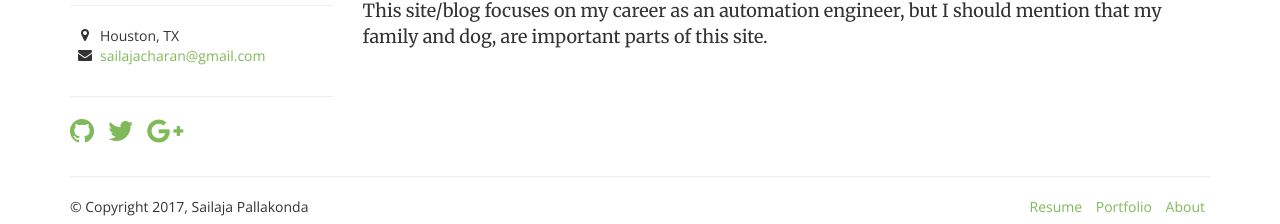
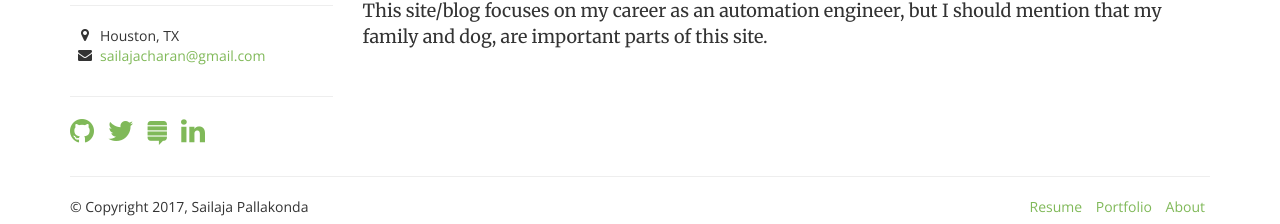
Before and after one commit to sailajacharan/sailajacharan.github.io, a Jekyll site: the page built from _pages/about.html, in a window 1280 px wide and 949 px high. Shown: the part 722-946 px from the top of the window. Built offline with Jekyll 4.4.1, drawn with Linux system fonts in a browser that asks for light colours; nearby versions of some CDN libraries.

Commit message:
added font awesome for stackexchange, linkedin

```diff
--- a/_pages/about.html
+++ b/_pages/about.html
@@ -62,7 +62,12 @@ featured_image: '/img/sun-rise.jpg'
 						</li>
 						<li>
 							<a href="http://sqa.stackexchange.com/users/23291/sailajacharan">
-								<i class="fa fa-2x fa-google-plus"></i>
+								<i class="fa fa-2x fa-stack-exchange"></i>
+							</a>
+						</li>
+						<li>
+							<a href="https://www.linkedin.com/in/sailaja-pallakonda-25a06212/">
+								<i class="fa fa-2x fa-linkedin"></i>
 							</a>
 						</li>
 					</ul>
```
